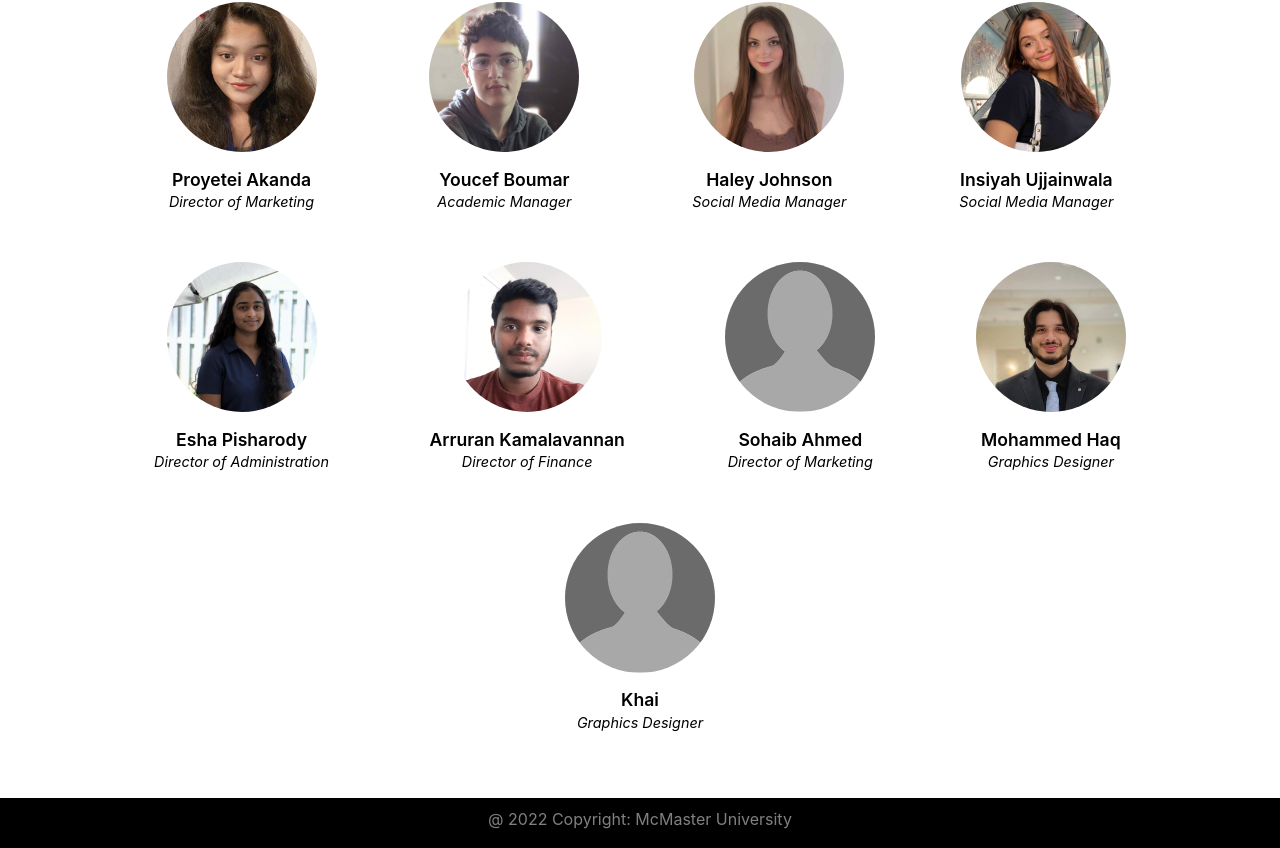
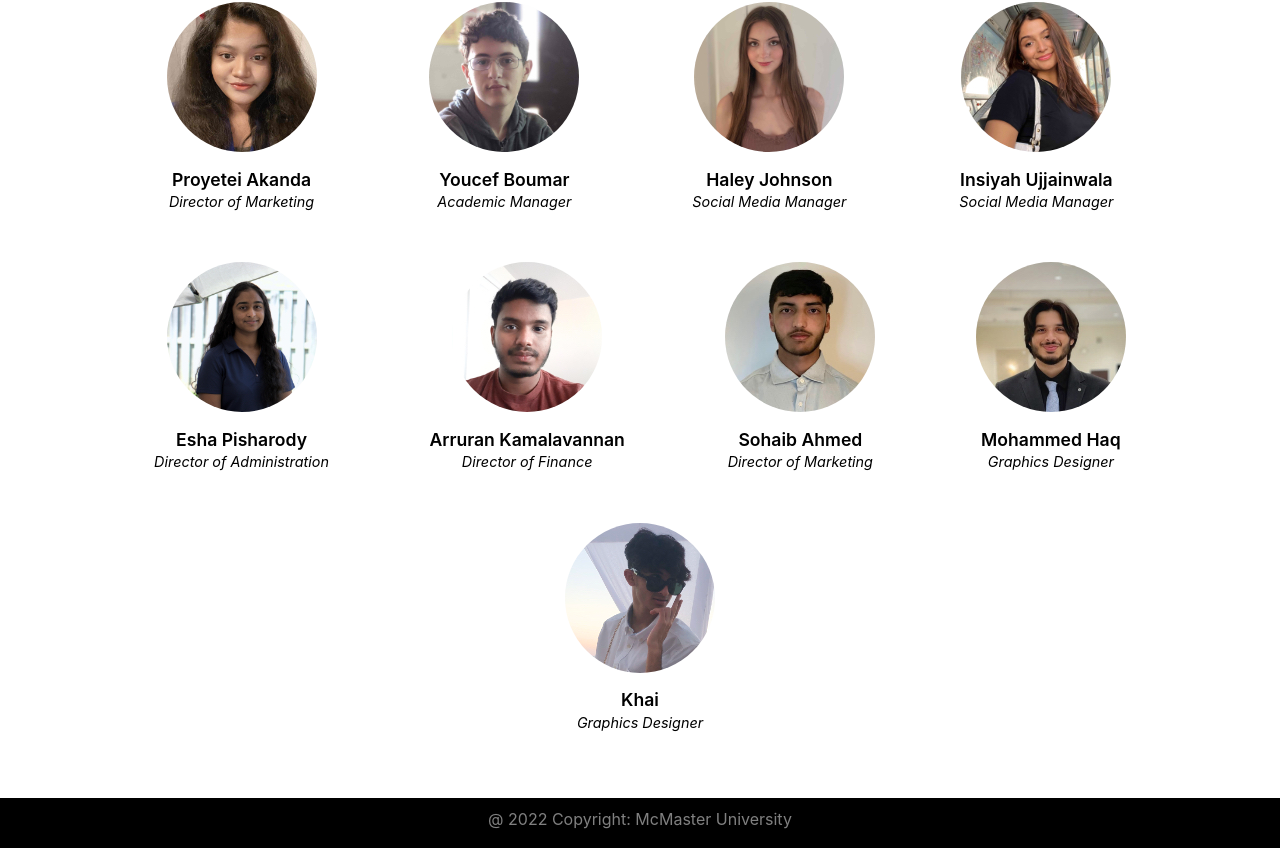
Before and after one commit to mcmastercss/css-website, a React (Create React App) app: page / in a window 1280 px wide. Shown: the part 889-1737 px from the top of the page. Built offline with nearby package versions, Linux system fonts and the light colour scheme.

Commit message:
added the last 2 memebers

```diff
--- a/src/components/Team.js
+++ b/src/components/Team.js
@@ -16,6 +16,8 @@ import placeholder from "../assets/team/placeholder.jpg";
 import arruran from "../assets/team/arruran.jpg";
 import haq from "../assets/team/haq.jpg";
 import esha from "../assets/team/esha.jpg";
+import sohaib from "../assets/team/sohaib.jpg";
+import khai from "../assets/team/khai.jpg";
 
 const TeamContentWrapper = styled(ContentWrapper)`
     display: flex;
@@ -109,7 +111,7 @@ const Team = () => (
                 <Position>Director of Finance</Position>
             </PersonContainer>
             <PersonContainer>
-                <Person src={placeholder} />
+                <Person src={sohaib} />
                 <Name>Sohaib Ahmed</Name>
                 <Position>Director of Marketing</Position>
             </PersonContainer>
@@ -119,7 +121,7 @@ const Team = () => (
                 <Position>Graphics Designer</Position>
             </PersonContainer>
             <PersonContainer>
-                <Person src={placeholder} />
+                <Person src={khai} />
                 <Name>Khai</Name>
                 <Position>Graphics Designer</Position>
             </PersonContainer>
```
Also changed, not shown: src/assets/team/khai.jpg (added), src/assets/team/sohaib.jpg (added).
